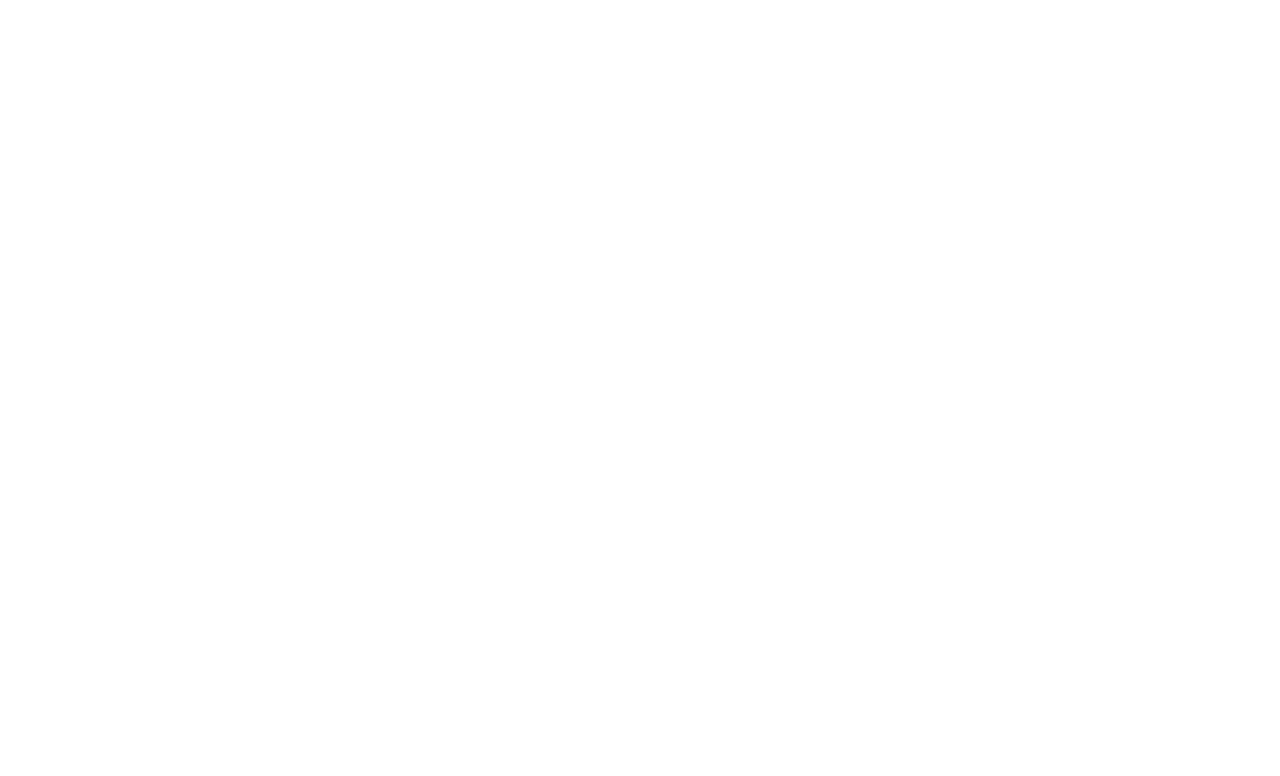
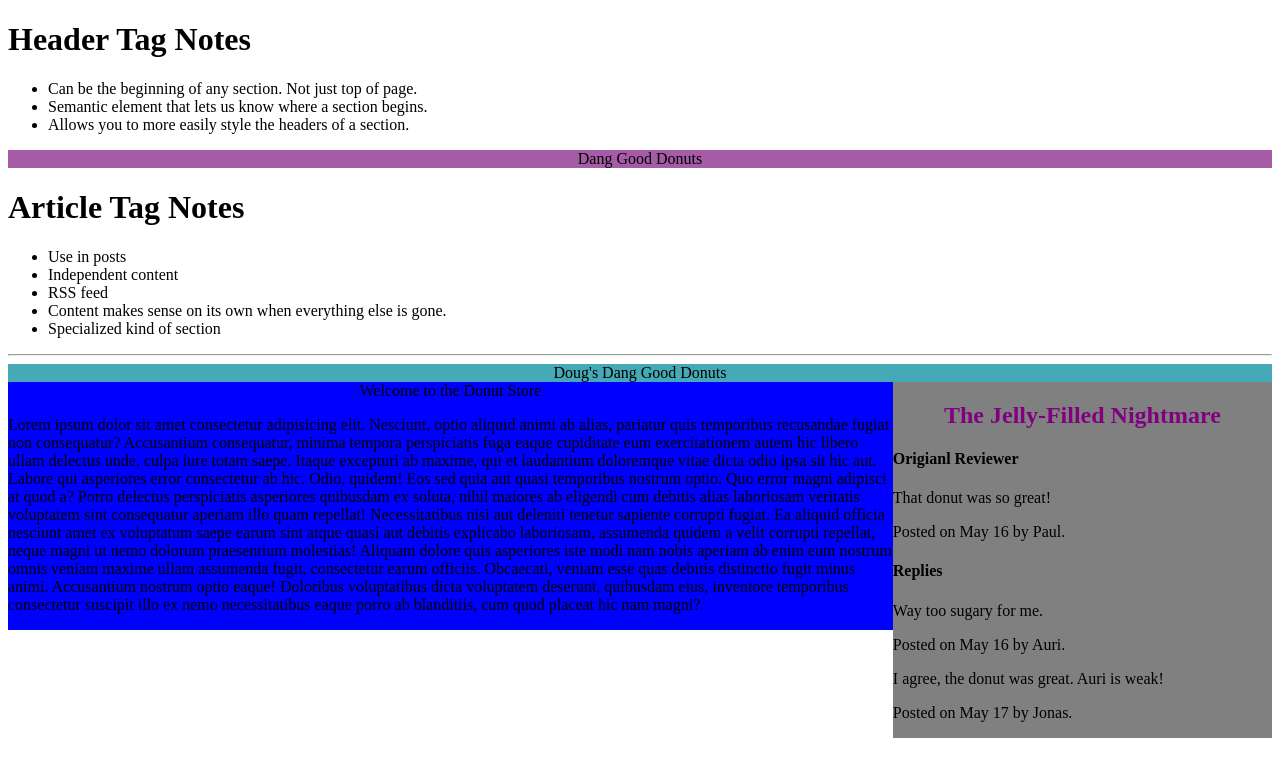
Before and after one commit to xAaronWx/ElevenFiftyProjects, a plain HTML site: page HTMLCSSPreWork/1-HTML-Basics/11-articles-headers.html in a window 1280 px wide. Drawn offline with Linux system fonts and the light colour scheme.

Commit message:
Class Commits

```diff
--- a/HTMLCSSPreWork/1-HTML-Basics/11-articles-headers.html
+++ b/HTMLCSSPreWork/1-HTML-Basics/11-articles-headers.html
@@ -8,6 +8,67 @@
 </head>
 
 <body>
+  <h1>Header Tag Notes</h1>
+
+  <ul>
+    <li>Can be the beginning of any section. Not just top of page.</li>
+    <li>Semantic element that lets us know where a section begins.</li>
+    <li>Allows you to more easily style the headers of a section.</li>
+  </ul>
+
+  <header style="width: 100%; text-align: center; background-color: rgb(165, 91, 165);">
+    Dang Good Donuts
+  </header>
+
+  <h1>Article Tag Notes</h1>
+  <ul>
+    <li>Use in posts</li>
+    <li>Independent content</li>
+    <li>RSS feed</li>
+    <li>Content makes sense on its own when everything else is gone.</li>
+    <li>Specialized kind of section</li>
+  </ul>
+
+  <hr>
+
+  <header style="width: 100%; text-align: center; background-color: rgb(69, 169, 182);">
+    Doug's Dang Good Donuts
+  </header>
+
+  <section style="width: 70%; float: left; background-color: blue;">
+    <header style="text-align: center;">Welcome to the Donut Store</header>
+    <p>Lorem ipsum dolor sit amet consectetur adipisicing elit. Nesciunt, optio aliquid animi ab alias, pariatur quis
+      temporibus recusandae fugiat non consequatur? Accusantium consequatur, minima tempora perspiciatis fuga eaque
+      cupiditate eum exercitationem autem hic libero ullam delectus unde, culpa iure totam saepe. Itaque excepturi ab
+      maxime, qui et laudantium doloremque vitae dicta odio ipsa sit hic aut. Labore qui asperiores error consectetur ab
+      hic. Odio, quidem! Eos sed quia aut quasi temporibus nostrum optio. Quo error magni adipisci at quod a? Porro
+      delectus perspiciatis asperiores quibusdam ex soluta, nihil maiores ab eligendi cum debitis alias laboriosam
+      veritatis voluptatem sint consequatur aperiam illo quam repellat! Necessitatibus nisi aut deleniti tenetur
+      sapiente corrupti fugiat. Ea aliquid officia nesciunt amet ex voluptatum saepe earum sint atque quasi aut debitis
+      explicabo laboriosam, assumenda quidem a velit corrupti repellat, neque magni ut nemo dolorum praesentium
+      molestias! Aliquam dolore quis asperiores iste modi nam nobis aperiam ab enim eum nostrum omnis veniam maxime
+      ullam assumenda fugit, consectetur earum officiis. Obcaecati, veniam esse quas debitis distinctio fugit minus
+      animi. Accusantium nostrum optio eaque! Doloribus voluptatibus dicta voluptatem deserunt, quibusdam eius,
+      inventore temporibus consectetur suscipit illo ex nemo necessitatibus eaque porro ab blanditiis, cum quod placeat
+      hic nam magni?</p>
+  </section>
+
+  <article style="width: 30%; float: right; background-color: grey;">
+    <header style="text-align: center; color: purple;">
+      <h2>The Jelly-Filled Nightmare</h2>
+    </header>
+    <section>
+      <h4>Origianl Reviewer</h4>
+      <p>That donut was so great!</p>
+      <p>Posted on <time datetime="2015-05-15 19:00">May 16</time> by Paul. </p>
+      <h4>Replies</h4>
+      <p>Way too sugary for me.</p>
+      <p>Posted on <time datetime="2015-05-16 19:00">May 16</time> by Auri.</p>
+      <p>I agree, the donut was great. Auri is weak!</p>
+      <p>Posted on <time datetime="2015-05-17 19:00">May 17</time> by Jonas.</p>
+    </section>
+  </article>
+
 
 </body>
 
```
Also changed, not shown: HTMLCSSPreWork/1-HTML-Basics/12-footers.html (+25 -0 lines).
